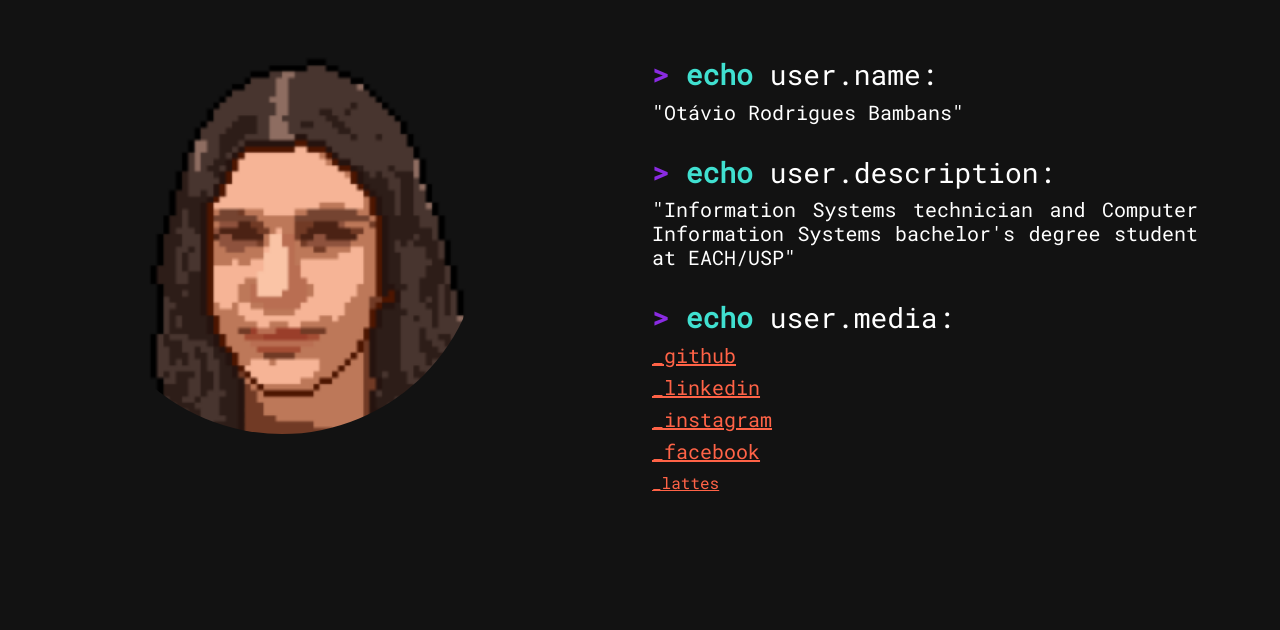
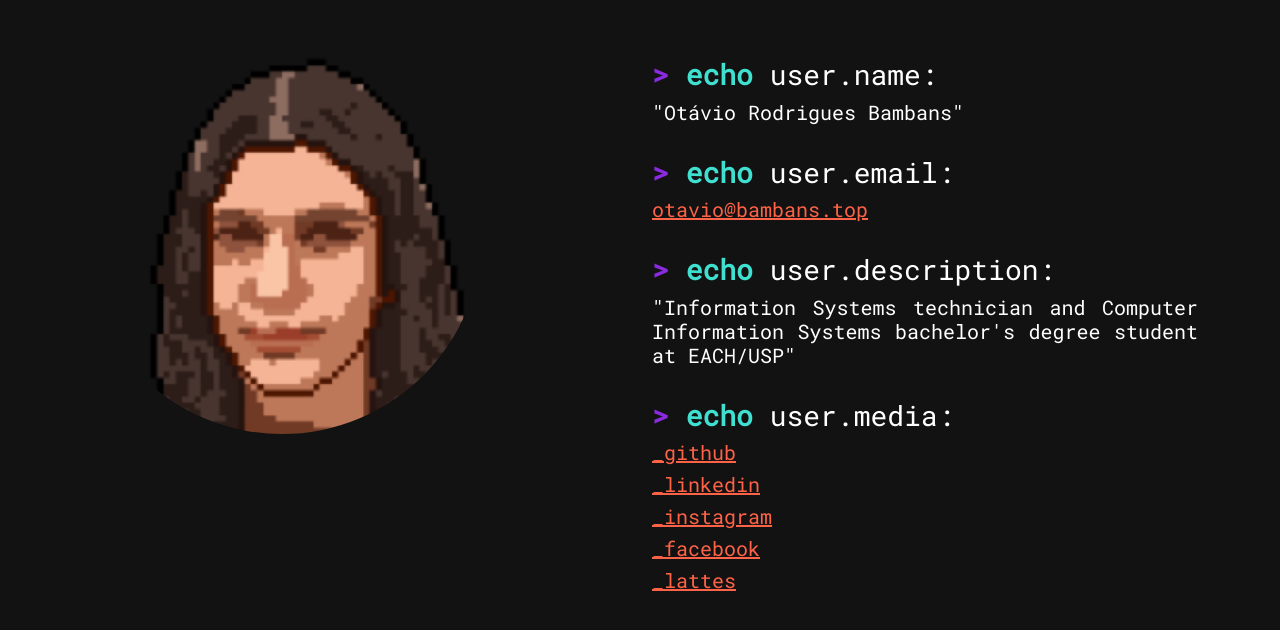
Before and after one commit to bambans/bambans.github.io, a plain HTML site: page index.html in a window 1280 px wide. Shown: the part 126-756 px from the top of the page. Drawn offline with nearby package versions, Linux system fonts and the light colour scheme.

Commit message:
Update index.html
Now, with my email

```diff
--- a/index.html
+++ b/index.html
@@ -48,6 +48,13 @@
                     <br>
                     <div class="row">
                         <div class="col-md-12">
+                            <h3><b class="p">></b> <b class="b">echo</b> user.email:</h3>
+                            <h5><a target="_blank" href="mailto:otavio@bambans.top">otavio@bambans.top</a></h5>
+                        </div>
+                    </div>
+                    <br>
+                    <div class="row">
+                        <div class="col-md-12">
                             <h3><b class="p">></b> <b class="b">echo</b> user.description:</h3>
                             <h5>"Information Systems technician and Computer Information Systems bachelor's degree student at EACH/USP"</h5>
                         </div>
@@ -90,7 +97,9 @@
                             </div>
                             <div class="row">
                                 <div class="col-md-12">
-                                    <a target="_blank" href="http://lattes.cnpq.br/9571686392212007">_lattes</a>
+                                    <h5>
+                                        <a target="_blank" href="http://lattes.cnpq.br/9571686392212007">_lattes</a>
+                                    </h5>
                                 </div>
                             </div>
                         </div>
```
